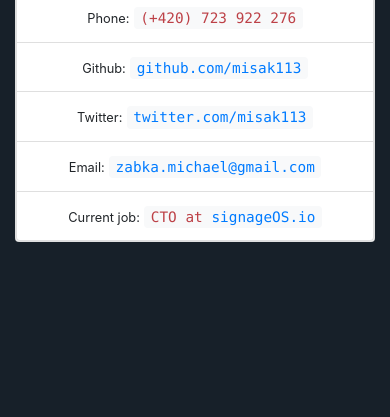
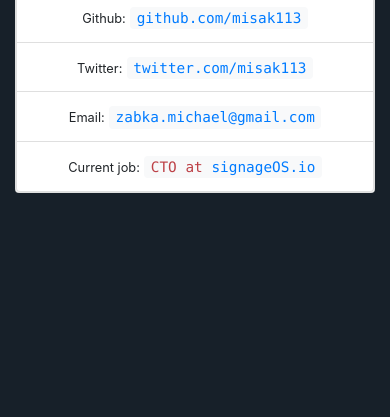
Before and after one commit to misak113/michaelzabka.cz, a website: page index.html in a window 390 px wide. Shown: the part 427-844 px from the top of the page. Drawn offline with nearby package versions, Linux system fonts and the light colour scheme.

Commit message:
Remove phone number

```diff
--- a/index.html
+++ b/index.html
@@ -31,10 +31,6 @@
 					<h2>Links</h2>
 					<ul class="list-group">
 						<li class="list-group-item">
-							<small>Phone:</small>
-							<code>(+420) 723 922 276</code>
-						</li>
-						<li class="list-group-item">
 							<small>Github:</small>
 							<code><a href="https://github.com/misak113" target="_about">github.com/misak113</a></code>
 						</li>
```
